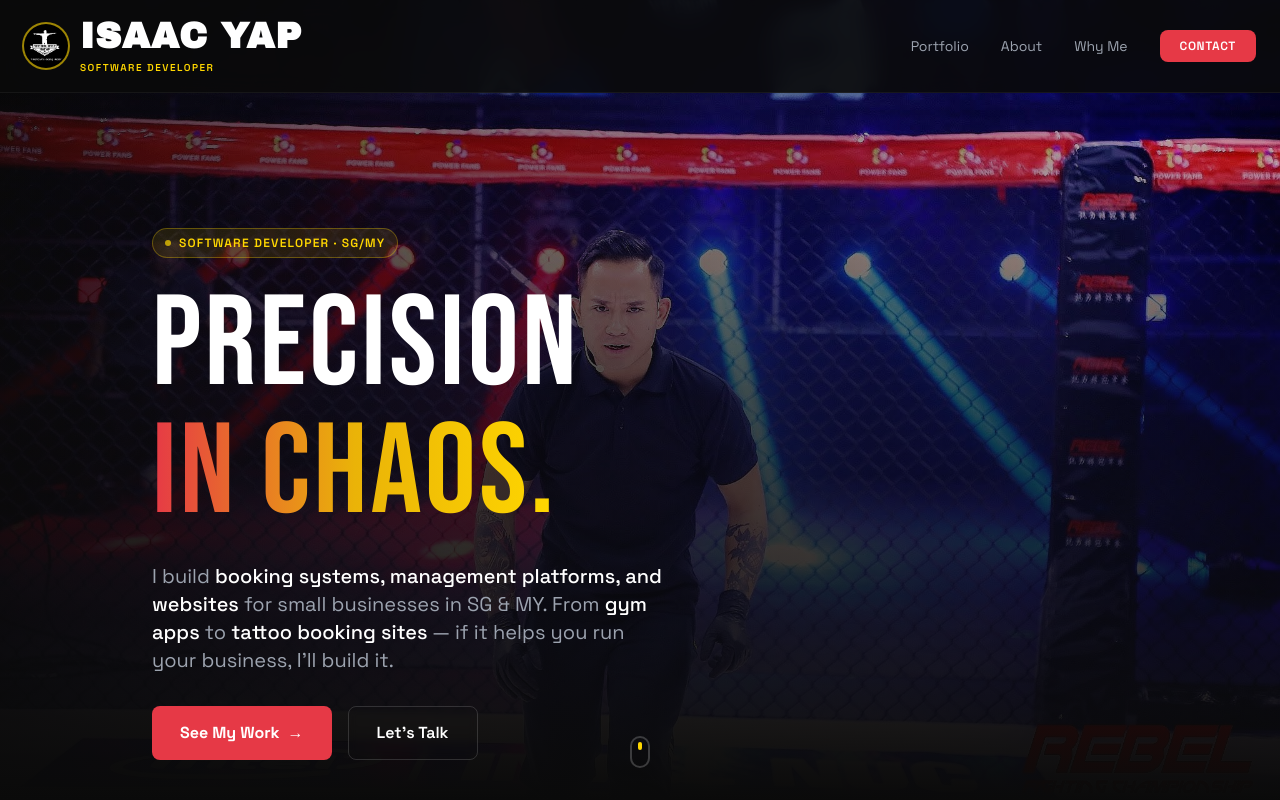
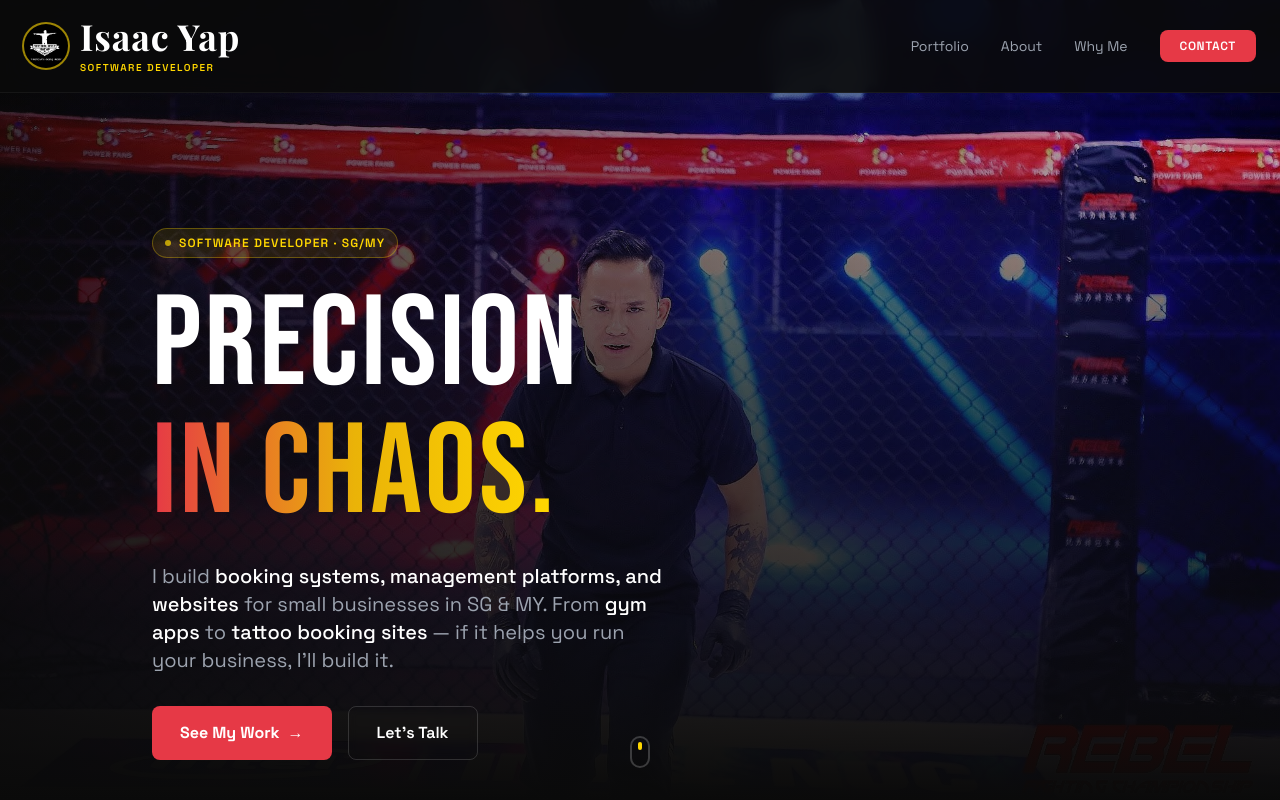
Before and after one commit to IsaacYap90/isaacyap.ai, a React (Vite) app: page / in a window 1280 px wide. Shown: the top 800 px of the page. Built offline with nearby package versions, Linux system fonts and the light colour scheme.

Commit message:
header: Playfair Display serif font to match TattByLyds elegance

```diff
--- a/src/App.jsx
+++ b/src/App.jsx
@@ -9,7 +9,7 @@ const Nav = () => {
         <a href="#" onClick={(e) => { e.preventDefault(); window.scrollTo({top:0,behavior:'smooth'}) }} className="flex items-center gap-3 group">
           <img src="/images/logo-cropped.jpg" alt="Logo" className="w-11 h-11 rounded-full ring-2 ring-brand-gold/60 object-contain bg-black p-0.5" />
           <div className="leading-tight">
-            <span className="font-logo text-white text-3xl md:text-4xl tracking-wide block group-hover:text-brand-gold transition-colors font-bold">ISAAC YAP</span>
+            <span className="font-heading text-white text-3xl md:text-4xl tracking-wide block group-hover:text-brand-gold transition-colors font-bold">Isaac Yap</span>
             <span className="text-brand-gold text-[10px] font-semibold uppercase tracking-[0.15em]">Software Developer</span>
           </div>
         </a>
--- a/src/index.css
+++ b/src/index.css
@@ -1,4 +1,4 @@
-@import url('https://fonts.googleapis.com/css2?family=Bebas+Neue&family=Space+Grotesk:wght@400;500;600;700&family=Archivo+Black&display=swap');
+@import url('https://fonts.googleapis.com/css2?family=Bebas+Neue&family=Space+Grotesk:wght@400;500;600;700&family=Archivo+Black&family=Playfair+Display:wght@400;700;900&display=swap');
 
 @tailwind base;
 @tailwind components;
--- a/tailwind.config.js
+++ b/tailwind.config.js
@@ -16,6 +16,7 @@ export default {
         sans: ['Space Grotesk', 'sans-serif'],
         display: ['Bebas Neue', 'sans-serif'],
         logo: ['Archivo Black', 'sans-serif'],
+        heading: ['Playfair Display', 'serif'],
       },
     },
   },
```
